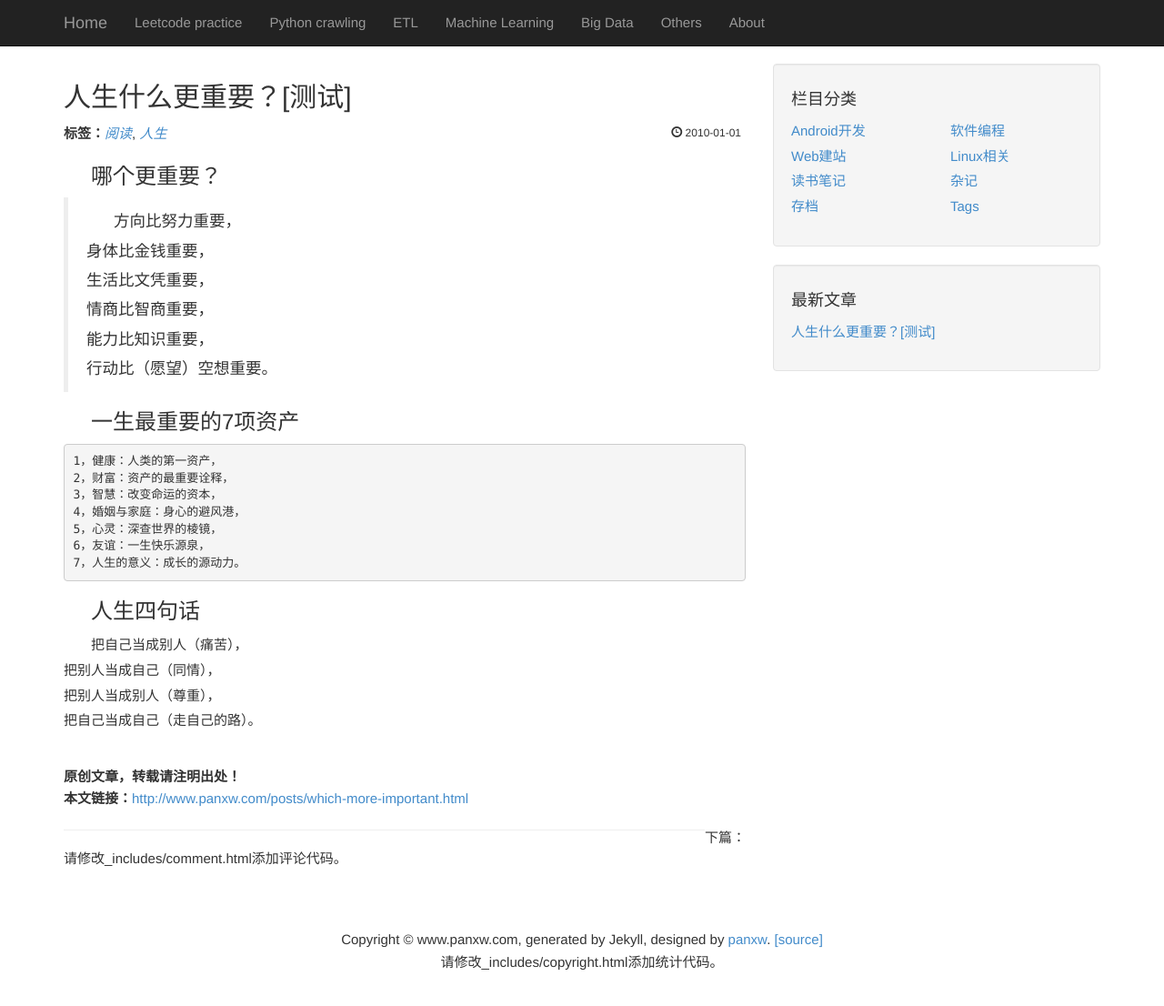
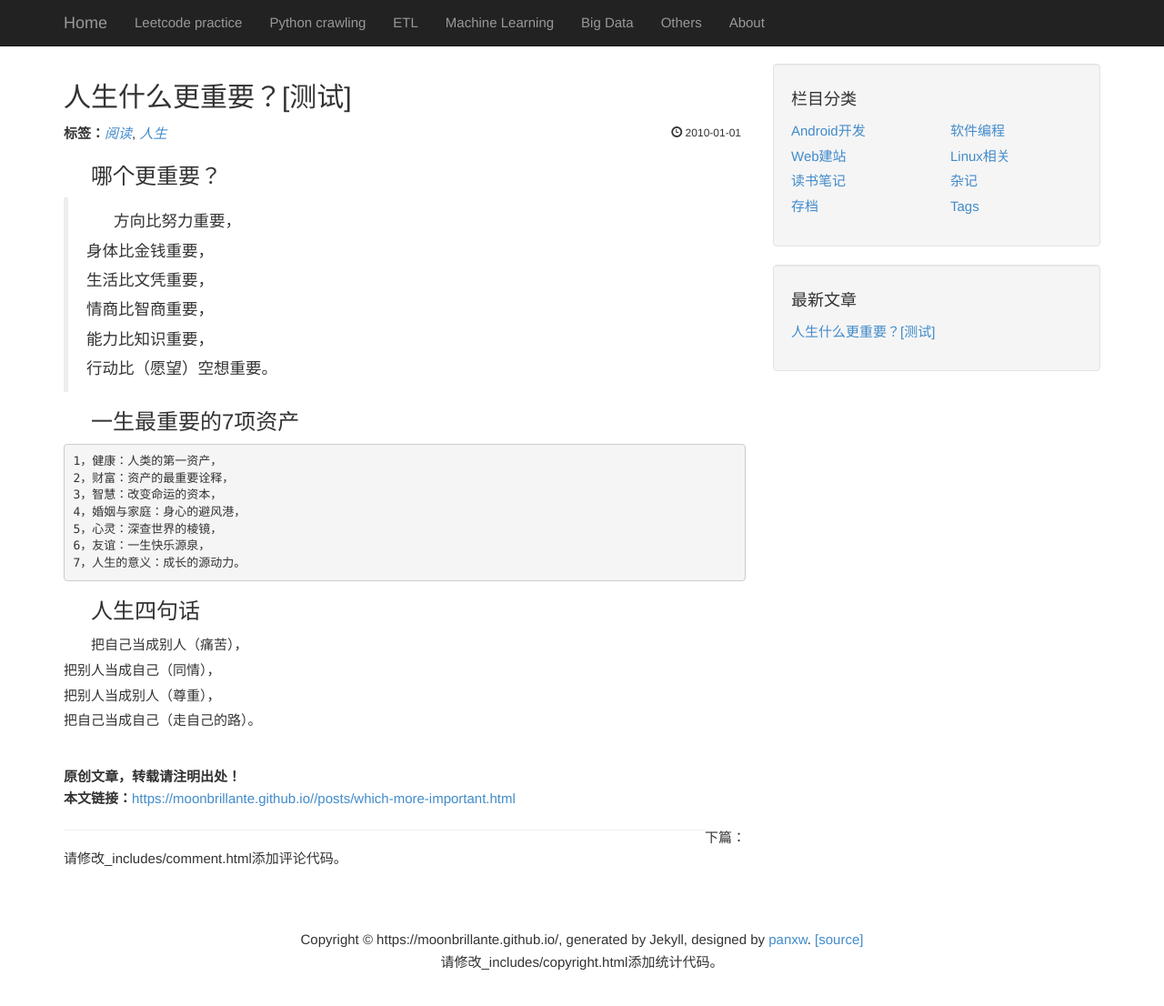
Before and after one commit to MoonBrillante/moonbrillante.github.io, a Jekyll site: the page built from _posts/2010-01-01-which-more-important.markdown, in a window 1280 px wide and 1118 px high. Shown: the top 1106 px of the window at 91% size. Built offline with Jekyll 4.4.1, drawn with Linux system fonts in a browser that asks for light colours.

Commit message:
Update _config.yml

```diff
--- a/_config.yml
+++ b/_config.yml
@@ -4,11 +4,11 @@ permalink: /posts/:title.html
 excerpt_separator: "<!-- more -->"
 
 github: panxw
-author: "潘学文"
-email: winfirm#163.com
-name: "潘学文个人博客"
-url: http://www.panxw.com
-domain: www.panxw.com
+author: ""
+email:
+name: "My Blog"
+url: https://moonbrillante.github.io/
+domain: https://moonbrillante.github.io/
 all_categories: [
 ["leetcode","Leetcode practice","/posts/android.html"],
 ["python crawling","Python crawling","/posts/program.html"],
```
